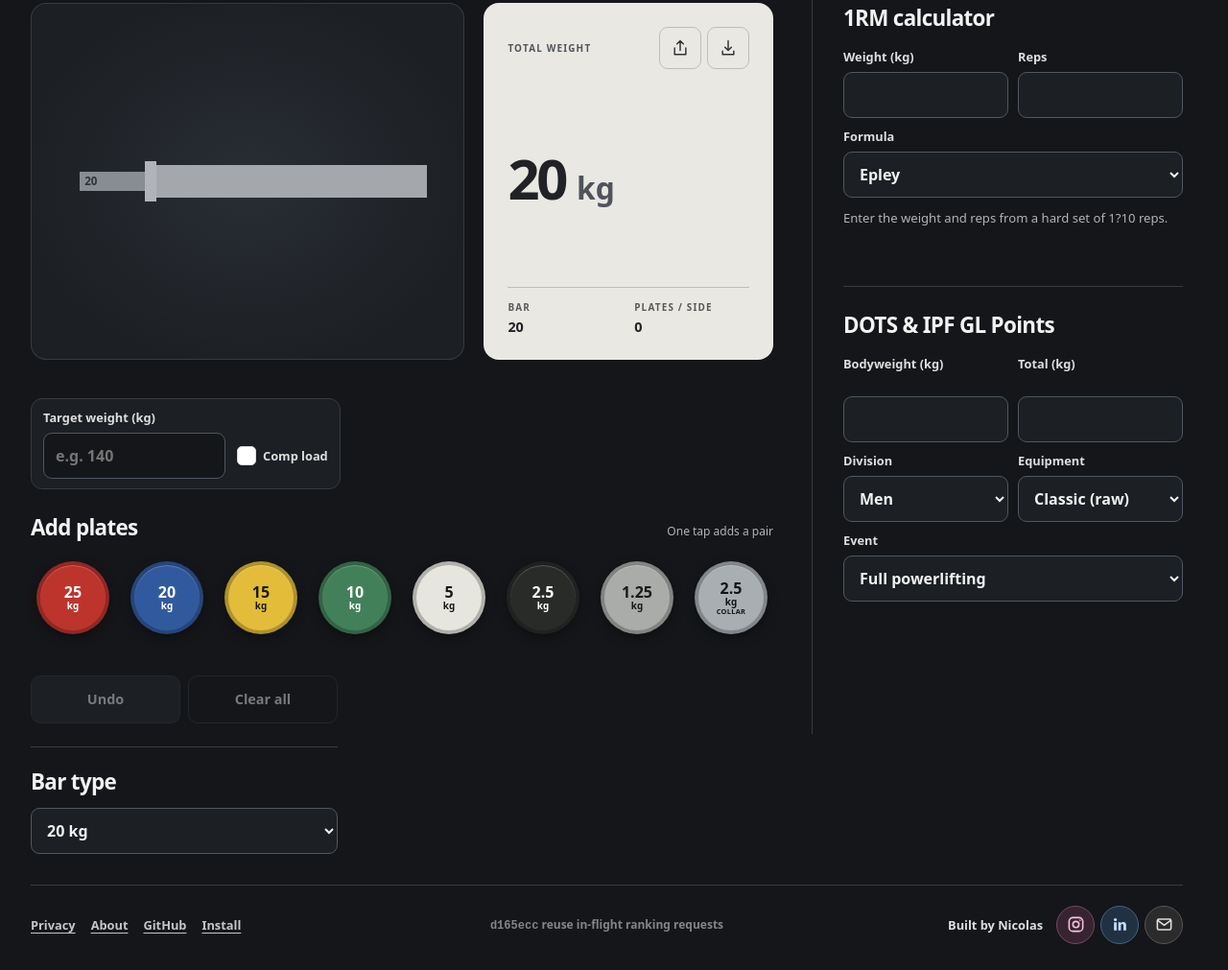
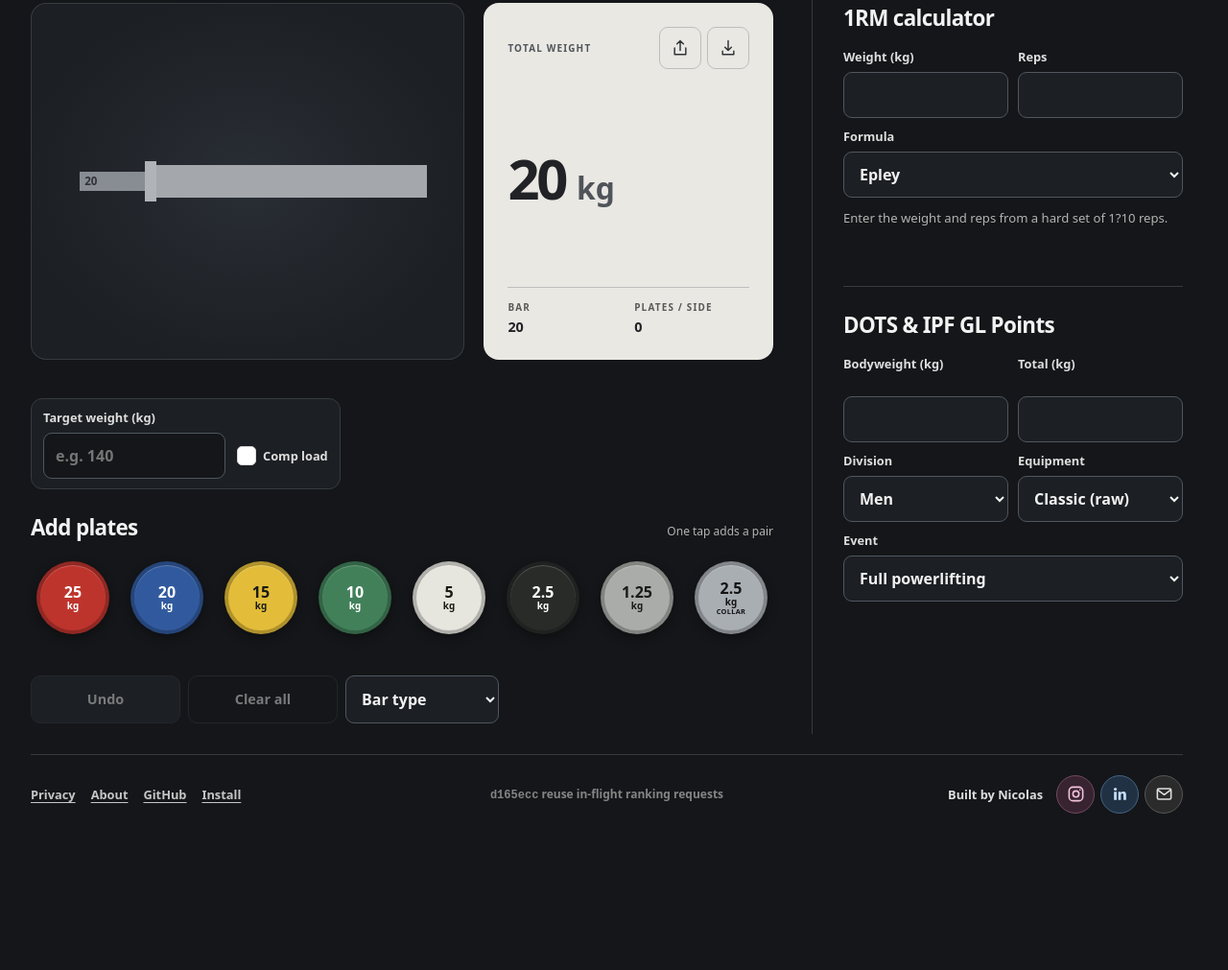
Before and after one commit to kampans/plate-counter, a plain HTML site: page index.html in a window 1280 px wide. Shown: the part 104-1115 px from the top of the page at 96% size. After the commit the page ends 979 px from the top, so only its background shows below. Drawn offline with Linux system fonts and the light colour scheme; no server answers.

Commit message:
reposition bar type dropdown

```diff
--- a/index.html
+++ b/index.html
@@ -54,11 +54,12 @@
         </div>
         <div class="controls-heading"><div><h2 id="plates-title">Add plates</h2></div><p>One tap adds a pair</p></div>
         <div id="plate-buttons" class="plate-buttons"></div>
-        <div class="actions"><button id="undo" type="button" disabled>Undo</button><button id="clear" type="button" disabled>Clear all</button></div>
-        <section class="bar-type" aria-labelledby="bar-type-title">
-          <h2 id="bar-type-title"><label for="bar-type">Bar type</label></h2>
-          <select id="bar-type"></select>
-        </section>
+        <div class="plate-actions">
+          <div class="actions"><button id="undo" type="button" disabled>Undo</button><button id="clear" type="button" disabled>Clear all</button></div>
+          <select id="bar-type" aria-label="Bar type">
+            <option value="" selected disabled>Bar type</option>
+          </select>
+        </div>
       </section>
     </div>
     <aside class="calculators" aria-label="Lifting calculators">
--- a/src/counter.js
+++ b/src/counter.js
@@ -128,8 +128,8 @@ function render() {
   undo.disabled = clear.disabled = history.length === 0;
 }
 const barWeights = [...new Set([15, 20, 25, config.barWeight])].sort((a, b) => a - b);
-barType.replaceChildren(...barWeights.map(weight => new Option(`${formatWeight(weight)} kg`, weight)));
-barType.value = String(barWeight);
+barType.append(...barWeights.map(weight => new Option(`${formatWeight(weight)} kg`, weight)));
+barType.value = "";
 const choices = [...config.plates, config.collar].map(item => {
   const isCollar = item === config.collar;
   const button = document.createElement("button");
--- a/styles/main.css
+++ b/styles/main.css
@@ -226,12 +226,12 @@ h2 { margin: 0; font-size: 1.4rem; letter-spacing: -.03em; }
 .plate-button:active { transform: scale(.94); }
 @media (hover: hover) { .plate-button:hover { filter: brightness(1.12); } }
 .plate-count { width: 100%; height: 1lh; color: #b5b5b5; text-align: center; font-size: .7rem; line-height: 1.4; white-space: nowrap; font-variant-numeric: tabular-nums; }
-.actions { display: flex; gap: 8px; margin-top: 20px; }
+.plate-actions { display: grid; gap: 8px; margin-top: 20px; }
+.actions { display: flex; gap: 8px; }
 .actions button { flex: 1; min-height: 50px; border: 1px solid var(--line); border-radius: 10px; background: var(--surface-raised); color: #f2f2f2; font: 650 .9rem system-ui, sans-serif; cursor: pointer; }
 #clear { background: transparent; }
 .actions button:not(:disabled):hover, #clear:not(:disabled):hover { background: #353b42; }
 .actions button:disabled { opacity: .45; cursor: not-allowed; }
-.bar-type { display: grid; gap: 12px; max-width: 320px; margin-top: 24px; padding-top: 20px; border-top: 1px solid var(--line); }
 button:focus-visible { outline: 3px solid #f2f2f2; outline-offset: 3px; }
 .sr-only { position: absolute; width: 1px; height: 1px; padding: 0; margin: -1px; overflow: hidden; clip: rect(0,0,0,0); white-space: nowrap; border: 0; }
 footer { display: grid; align-items: center; justify-items: center; gap: 12px; margin-top: auto; border-top: 1px solid #3a3a3a; padding: 19px 0 25px; color: #9c9c9c; font-size: .58rem; }
@@ -267,7 +267,7 @@ footer { display: grid; align-items: center; justify-items: center; gap: 12px; m
   .target-load { width: fit-content; max-width: 100%; }
   .plate-buttons { grid-template-columns: repeat(8, minmax(0, 1fr)); gap: 10px; }
   .plate-button { width: 76px; max-width: 100%; }
-  .actions { max-width: 320px; }
+  .plate-actions { grid-template-columns: minmax(0, 320px) minmax(0, 160px); }
 }
 @media (prefers-reduced-motion: reduce) { .plate-button { transition: none; } }
 
@@ -280,6 +280,7 @@ footer { display: grid; align-items: center; justify-items: center; gap: 12px; m
 .calculator-wide { grid-column: 1 / -1; }
 .calculator-inputs :is(input[type="number"], select), #target-weight, #bar-type { width: 100%; min-width: 0; min-height: 48px; border: 1px solid #505760; border-radius: 9px; padding: 10px 12px; color: #f2f2f2; background: var(--surface); color-scheme: dark; font: 600 1rem system-ui, sans-serif; }
 #target-weight { background: var(--page); }
+#bar-type { min-height: 50px; }
 .calculator-inputs :is(input, select):focus-visible, #target-weight:focus-visible, #bar-type:focus-visible { outline: 3px solid #f2f2f2; outline-offset: 2px; }
 .calculator-note { margin: 12px 0 0; color: #b3b3b3; font-size: .82rem; line-height: 1.5; }
 .calculator-result { display: block; margin-top: 12px; min-height: 1lh; line-height: 1.5; font-weight: 700; font-variant-numeric: tabular-nums; }
```
